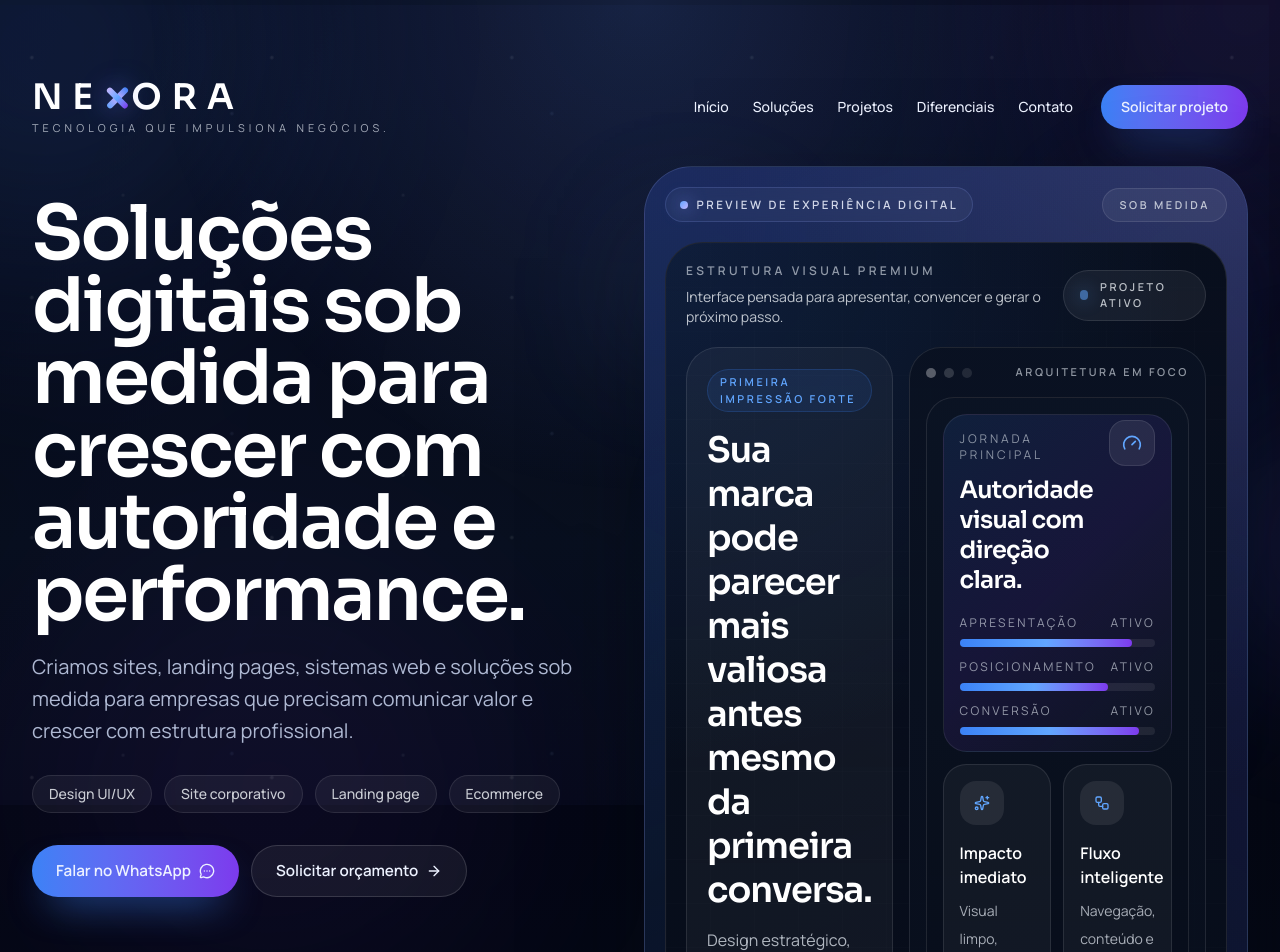
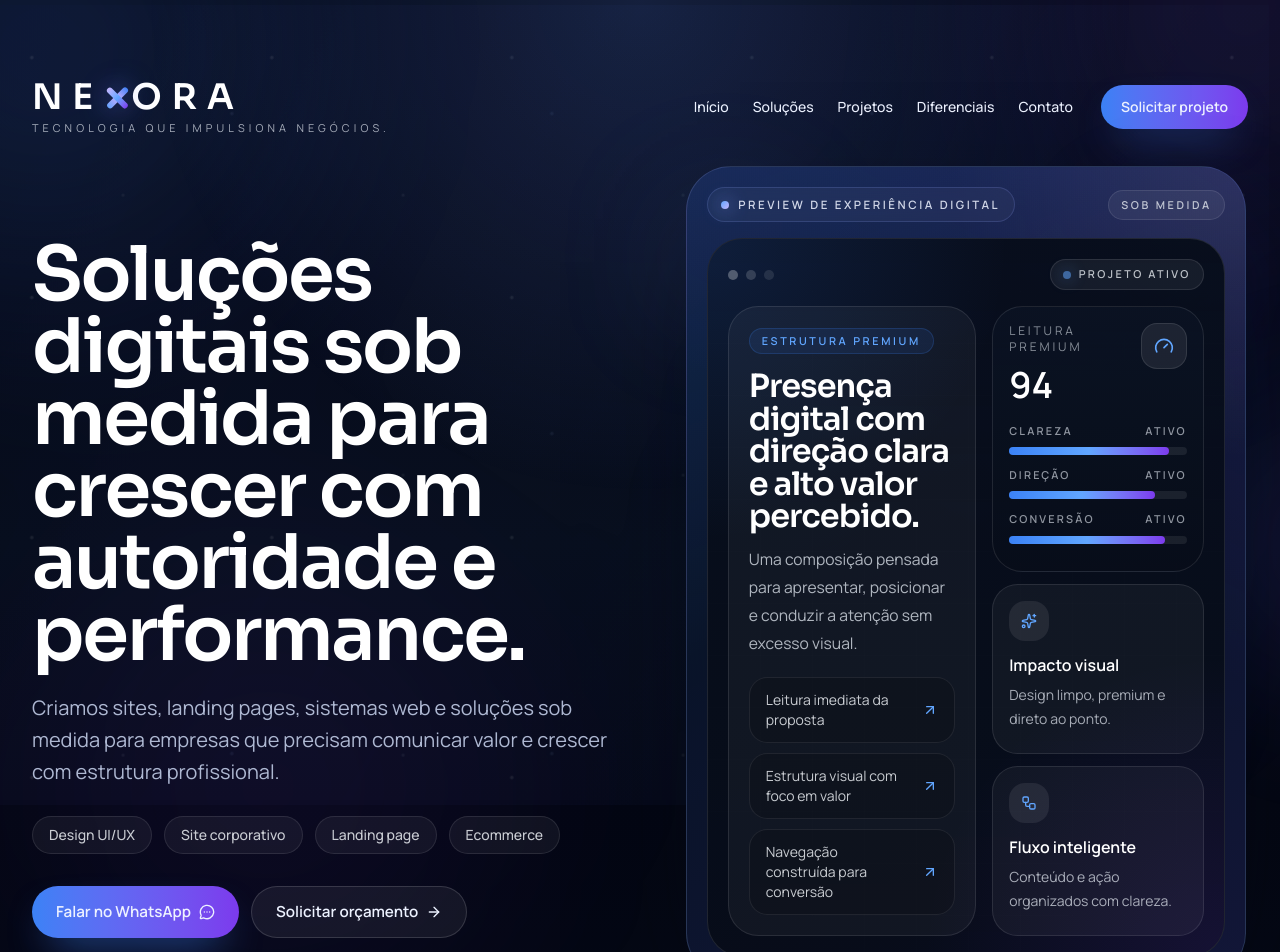
Before and after one commit to GustavobrittoDev/NEXORA, a Next.js app: page / in a window 1280 px wide. Shown: the top 952 px of the page. Built offline with nearby package versions, Linux system fonts and the light colour scheme.

Commit message:
Refine hero preview layout

```diff
--- a/app/page.tsx
+++ b/app/page.tsx
@@ -61,7 +61,7 @@ export default function Home() {
             </div>
           </div>
 
-          <div className="mx-auto mt-8 grid max-w-7xl items-start gap-10 px-6 lg:grid-cols-[1fr_0.98fr] lg:gap-12 lg:px-8">
+          <div className="mx-auto mt-8 grid max-w-7xl items-center gap-8 px-6 lg:grid-cols-[1.04fr_0.96fr] lg:gap-10 lg:px-8">
             <div className="relative z-10">
               <div className="lg:hidden">
                 <NexoraLogo size="lg" />
--- a/components/hero-visual.tsx
+++ b/components/hero-visual.tsx
@@ -1,126 +1,111 @@
 import { ArrowUpRight, Gauge, Sparkles, Workflow } from "lucide-react";
 
-const highlights = [
-  "Presença clara para marcas que precisam vender valor.",
-  "Arquitetura visual pensada para conduzir decisões.",
-  "Estrutura pronta para evoluir junto com a operação.",
+const journeySteps = [
+  "Leitura imediata da proposta",
+  "Estrutura visual com foco em valor",
+  "Navegação construída para conversão",
 ];
 
-const pillars = [
+const sideHighlights = [
   {
     icon: Sparkles,
-    title: "Impacto imediato",
-    description: "Visual limpo, premium e memorável desde o primeiro contato.",
+    title: "Impacto visual",
+    description: "Design limpo, premium e direto ao ponto.",
   },
   {
     icon: Workflow,
     title: "Fluxo inteligente",
-    description: "Navegação, conteúdo e ação organizados com intenção.",
+    description: "Conteúdo e ação organizados com clareza.",
   },
 ];
 
 export function HeroVisual() {
   return (
-    <div className="relative mx-auto w-full max-w-[40rem] lg:ml-auto">
-      <div className="pointer-events-none absolute -left-10 top-12 h-44 w-44 rounded-full bg-[radial-gradient(circle,rgba(97,166,255,0.2),transparent_72%)] blur-3xl animate-float-slow" />
-      <div className="pointer-events-none absolute -right-8 top-6 h-56 w-56 rounded-full bg-[radial-gradient(circle,rgba(124,58,237,0.18),transparent_72%)] blur-3xl animate-float-delay" />
+    <div className="relative mx-auto w-full max-w-[35rem] lg:ml-auto">
+      <div className="pointer-events-none absolute -left-8 top-8 h-36 w-36 rounded-full bg-[radial-gradient(circle,rgba(97,166,255,0.22),transparent_72%)] blur-3xl animate-float-slow" />
+      <div className="pointer-events-none absolute -right-6 top-10 h-44 w-44 rounded-full bg-[radial-gradient(circle,rgba(124,58,237,0.18),transparent_72%)] blur-3xl animate-float-delay" />
 
-      <div className="panel-strong relative overflow-hidden rounded-[3rem] p-4 shadow-[0_42px_120px_-50px_rgba(3,7,18,0.94)] sm:p-5">
-        <div className="absolute inset-0 bg-[radial-gradient(circle_at_top_right,rgba(255,255,255,0.08),transparent_32%)]" />
-        <div className="absolute inset-0 bg-[linear-gradient(145deg,rgba(59,130,246,0.08),transparent_38%,rgba(124,58,237,0.08)_100%)]" />
+      <div className="panel-strong relative overflow-hidden rounded-[2.8rem] p-4 shadow-[0_42px_120px_-54px_rgba(3,7,18,0.94)] sm:p-5">
+        <div className="absolute inset-0 bg-[radial-gradient(circle_at_top_right,rgba(255,255,255,0.08),transparent_30%)]" />
+        <div className="absolute inset-0 bg-[linear-gradient(145deg,rgba(59,130,246,0.08),transparent_42%,rgba(124,58,237,0.08)_100%)]" />
 
-        <div className="relative flex items-center justify-between gap-4">
+        <div className="relative flex items-center justify-between gap-3">
           <span className="chip">Preview de experiência digital</span>
-          <span className="rounded-full border border-white/10 bg-white/6 px-4 py-2 text-[0.68rem] font-semibold uppercase tracking-[0.24em] text-slate-100/74">
+          <span className="rounded-full border border-white/10 bg-white/6 px-3 py-1.5 text-[0.68rem] font-semibold uppercase tracking-[0.24em] text-slate-100/74">
             Sob medida
           </span>
         </div>
 
-        <div className="relative mt-5 overflow-hidden rounded-[2.35rem] border border-white/10 bg-[linear-gradient(180deg,rgba(8,14,28,0.98),rgba(7,12,24,0.92))] p-4 sm:p-5">
-          <div className="pointer-events-none absolute inset-0 bg-[radial-gradient(circle_at_top_left,rgba(59,130,246,0.14),transparent_34%),radial-gradient(circle_at_bottom_right,rgba(124,58,237,0.14),transparent_34%)]" />
-          <div className="pointer-events-none absolute inset-0 bg-[linear-gradient(to_right,rgba(255,255,255,0.04)_1px,transparent_1px),linear-gradient(to_bottom,rgba(255,255,255,0.04)_1px,transparent_1px)] bg-[size:44px_44px] opacity-25" />
+        <div className="relative mt-4 overflow-hidden rounded-[2.2rem] border border-white/10 bg-[linear-gradient(180deg,rgba(8,14,28,0.98),rgba(7,12,24,0.92))] p-4 sm:p-5">
+          <div className="pointer-events-none absolute inset-0 bg-[radial-gradient(circle_at_top_left,rgba(59,130,246,0.14),transparent_34%),radial-gradient(circle_at_bottom_right,rgba(124,58,237,0.12),transparent_34%)]" />
+          <div className="pointer-events-none absolute inset-0 bg-[linear-gradient(to_right,rgba(255,255,255,0.03)_1px,transparent_1px),linear-gradient(to_bottom,rgba(255,255,255,0.03)_1px,transparent_1px)] bg-[size:52px_52px] opacity-20" />
 
-          <div className="relative flex items-center justify-between gap-4">
-            <div>
-              <p className="text-xs font-semibold uppercase tracking-[0.28em] text-slate-200/62">
-                Estrutura visual premium
-              </p>
-              <p className="mt-2 text-sm text-slate-100/78">
-                Interface pensada para apresentar, convencer e gerar o próximo passo.
-              </p>
+          <div className="relative flex items-center justify-between gap-3">
+            <div className="flex gap-2">
+              <span className="h-2.5 w-2.5 rounded-full bg-white/28" />
+              <span className="h-2.5 w-2.5 rounded-full bg-white/16" />
+              <span className="h-2.5 w-2.5 rounded-full bg-white/10" />
             </div>
 
-            <div className="flex items-center gap-3 rounded-full border border-white/10 bg-white/6 px-4 py-2 text-[0.68rem] font-semibold uppercase tracking-[0.24em] text-slate-100/76">
-              <span className="h-2.5 w-2.5 rounded-full bg-brand-strong shadow-[0_0_18px_rgba(97,166,255,0.95)] animate-glow" />
+            <div className="flex items-center gap-2 rounded-full border border-white/10 bg-white/6 px-3 py-1.5 text-[0.68rem] font-semibold uppercase tracking-[0.22em] text-slate-100/76">
+              <span className="h-2 w-2 rounded-full bg-brand-strong shadow-[0_0_16px_rgba(97,166,255,0.95)] animate-glow" />
               Projeto ativo
             </div>
           </div>
 
-          <div className="relative mt-5 grid gap-4 xl:grid-cols-[1.02fr_0.98fr]">
-            <div className="space-y-4 rounded-[2rem] border border-white/10 bg-white/[0.045] p-5">
+          <div className="relative mt-4 grid gap-4 lg:grid-cols-[1.08fr_0.92fr]">
+            <div className="rounded-[1.9rem] border border-white/10 bg-white/[0.045] p-5">
               <div className="inline-flex rounded-full border border-brand/20 bg-brand/10 px-3 py-1 text-[0.68rem] font-semibold uppercase tracking-[0.24em] text-brand-strong">
-                Primeira impressão forte
+                Estrutura premium
               </div>
 
-              <div className="space-y-3">
-                <h3 className="max-w-md text-3xl font-semibold leading-tight text-white sm:text-[2.2rem]">
-                  Sua marca pode parecer mais valiosa antes mesmo da primeira conversa.
+              <h3 className="mt-4 max-w-sm text-[2rem] font-semibold leading-[1.02] text-white">
+                Presença digital com direção clara e alto valor percebido.
               </h3>
-                <p className="max-w-lg text-base leading-8 text-slate-200/76">
-                  Design estratégico, leitura clara e uma jornada construída para transmitir autoridade sem excesso visual.
+
+              <p className="mt-3 max-w-md text-sm leading-7 text-slate-200/76 sm:text-[0.98rem]">
+                Uma composição pensada para apresentar, posicionar e conduzir a
+                atenção sem excesso visual.
               </p>
-              </div>
 
-              <div className="space-y-2.5">
-                {highlights.map((item) => (
+              <div className="mt-5 space-y-2.5">
+                {journeySteps.map((item) => (
                   <div
                     key={item}
-                    className="flex items-center justify-between gap-4 rounded-[1.2rem] border border-white/8 bg-black/16 px-4 py-3"
+                    className="flex items-center justify-between gap-3 rounded-[1.15rem] border border-white/8 bg-black/16 px-4 py-3"
                   >
-                    <span className="text-sm leading-6 text-slate-100/82">{item}</span>
+                    <span className="text-sm text-slate-100/82">{item}</span>
                     <ArrowUpRight className="h-4 w-4 shrink-0 text-brand-strong" />
                   </div>
                 ))}
               </div>
             </div>
 
-            <div className="rounded-[2rem] border border-white/10 bg-[linear-gradient(180deg,rgba(10,18,34,0.96),rgba(8,14,26,0.9))] p-4">
-              <div className="flex items-center justify-between gap-3">
-                <div className="flex gap-2">
-                  <span className="h-2.5 w-2.5 rounded-full bg-white/32" />
-                  <span className="h-2.5 w-2.5 rounded-full bg-white/16" />
-                  <span className="h-2.5 w-2.5 rounded-full bg-white/10" />
-                </div>
-                <span className="text-[0.68rem] font-semibold uppercase tracking-[0.24em] text-slate-200/62">
-                  Arquitetura em foco
-                </span>
-              </div>
-
-              <div className="mt-4 overflow-hidden rounded-[1.75rem] border border-white/10 bg-[linear-gradient(180deg,rgba(11,19,35,0.94),rgba(8,13,25,0.88))] p-4">
-                <div className="rounded-[1.5rem] border border-white/8 bg-[linear-gradient(135deg,rgba(59,130,246,0.12),rgba(124,58,237,0.12),rgba(255,255,255,0.02))] p-4">
+            <div className="grid gap-3">
+              <div className="rounded-[1.9rem] border border-white/10 bg-[linear-gradient(180deg,rgba(11,19,35,0.94),rgba(8,13,25,0.88))] p-4">
                 <div className="flex items-start justify-between gap-4">
                   <div>
                     <p className="text-xs uppercase tracking-[0.24em] text-slate-200/58">
-                        Jornada principal
+                      Leitura premium
                     </p>
-                      <h4 className="mt-3 text-2xl font-semibold leading-tight text-white">
-                        Autoridade visual com direção clara.
-                      </h4>
+                    <p className="mt-3 text-4xl font-semibold leading-none text-white">
+                      94
+                    </p>
                   </div>
 
-                    <div className="rounded-2xl border border-white/10 bg-white/8 p-3 text-brand-strong animate-float-delay">
+                  <div className="rounded-2xl border border-white/10 bg-white/8 p-3 text-brand-strong">
                     <Gauge className="h-5 w-5" />
                   </div>
                 </div>
 
-                  <div className="mt-5 grid gap-3">
+                <div className="mt-5 space-y-3">
                   {[
-                      { label: "Apresentação", width: "w-[88%]" },
-                      { label: "Posicionamento", width: "w-[76%]" },
-                      { label: "Conversão", width: "w-[92%]" },
+                    { label: "Clareza", width: "w-[90%]" },
+                    { label: "Direção", width: "w-[82%]" },
+                    { label: "Conversão", width: "w-[88%]" },
                   ].map((item) => (
                     <div key={item.label} className="space-y-2">
-                        <div className="flex items-center justify-between text-xs uppercase tracking-[0.2em] text-slate-200/62">
+                      <div className="flex items-center justify-between text-[0.68rem] font-semibold uppercase tracking-[0.2em] text-slate-200/62">
                         <span>{item.label}</span>
                         <span>Ativo</span>
                       </div>
@@ -134,22 +119,22 @@ export function HeroVisual() {
                 </div>
               </div>
 
-                <div className="mt-3 grid gap-3 sm:grid-cols-2">
-                  {pillars.map((item) => {
+              <div className="grid gap-3 sm:grid-cols-2 lg:grid-cols-1">
+                {sideHighlights.map((item) => {
                   const Icon = item.icon;
 
                   return (
                     <div
                       key={item.title}
-                        className="rounded-[1.45rem] border border-white/10 bg-white/[0.045] p-4"
+                      className="rounded-[1.6rem] border border-white/10 bg-white/[0.045] p-4"
                     >
-                        <div className="flex h-11 w-11 items-center justify-center rounded-2xl bg-white/8 text-brand-strong">
+                      <div className="flex h-10 w-10 items-center justify-center rounded-2xl bg-white/8 text-brand-strong">
                         <Icon className="h-4 w-4" />
                       </div>
-                        <p className="mt-4 text-base font-semibold text-white">
+                      <p className="mt-3 text-base font-semibold text-white">
                         {item.title}
                       </p>
-                        <p className="mt-2 text-sm leading-7 text-slate-200/72">
+                      <p className="mt-1.5 text-sm leading-6 text-slate-200/72">
                         {item.description}
                       </p>
                     </div>
@@ -159,22 +144,6 @@ export function HeroVisual() {
             </div>
           </div>
         </div>
-
-          <div className="relative mt-4 grid gap-2.5 sm:grid-cols-3">
-            {[
-              "Leitura refinada",
-              "Navegação objetiva",
-              "Estrutura para crescer",
-            ].map((item) => (
-              <div
-                key={item}
-                className="rounded-[1.3rem] border border-white/10 bg-white/[0.045] px-4 py-4 text-sm font-medium text-slate-100/82"
-              >
-                {item}
-              </div>
-            ))}
-          </div>
-        </div>
       </div>
     </div>
   );
```
Lines whose indentation alone changed are shown as unchanged.
